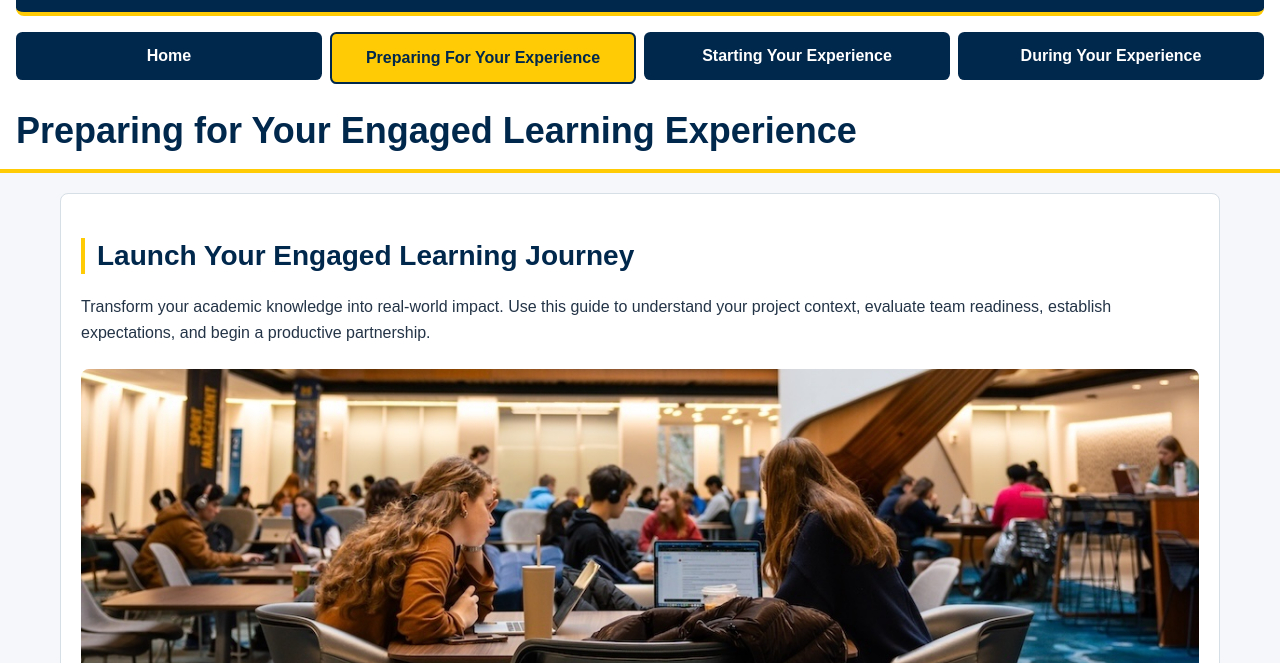
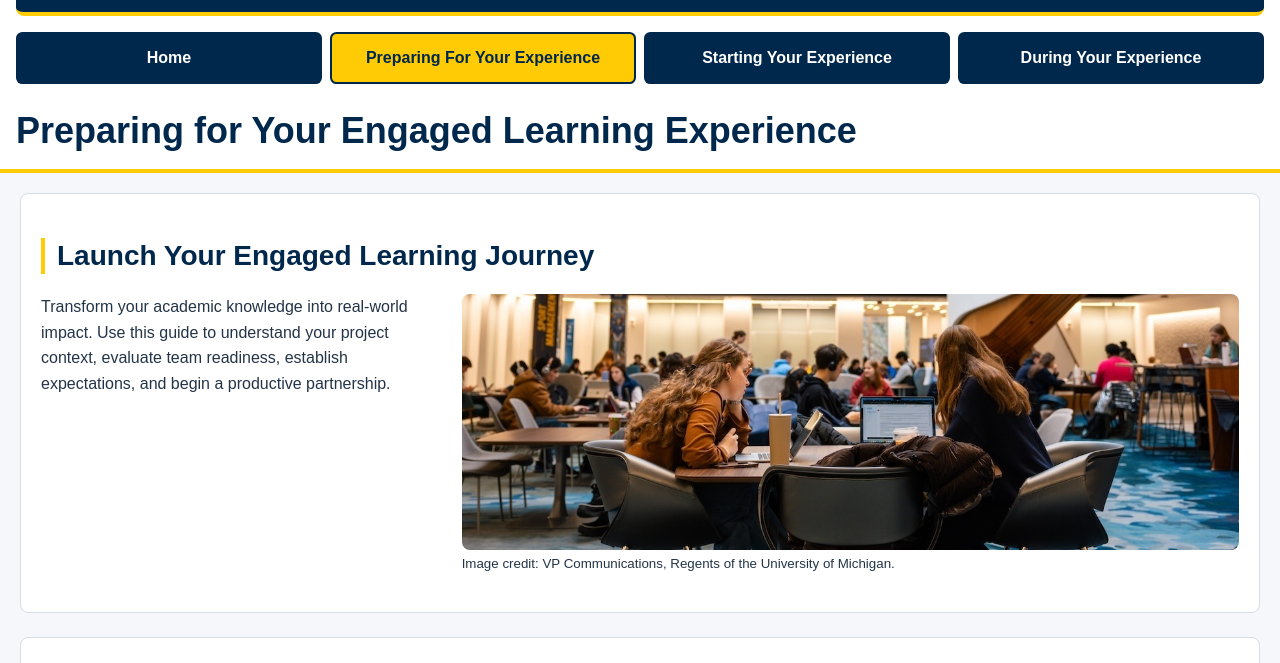
Before and after one commit to arsheaag/client_project_f26, a plain HTML site: page prep.html in a window 1280 px wide. Shown: the part 137-800 px from the top of the page. Drawn offline with Linux system fonts and the light colour scheme.

Commit message:
first content card align and nav bars corrected for larger views

```diff
--- a/css/style.css
+++ b/css/style.css
@@ -358,3 +358,38 @@ header .banner-title {
     line-height: 1.2;
     margin: 0;
 }
+
+/* additions for desktop view */
+
+/* this makes the nav bars flow in the same row on larger views */
+@media (min-width: 768px) {
+    nav ul {
+        grid-template-columns: repeat(4, 1fr);
+    }
+
+    /* changes view to stretched content cards on larger view to maximise space use */
+    main {
+        max-width: 100%;
+    }
+
+    /* this makes sure that nav is equal in height inspite of text len */
+    nav a {
+        /* with the inside text also centre aligned vertically and horizontally */
+        height: 100%;
+        display: flex;
+        align-items: center;
+        justify-content: center;
+    }
+
+    .intro-card-layout {
+    display: grid;
+    grid-template-columns: 1fr 2fr;
+    gap: 2rem;
+    align-items: start;
+    }
+
+    .intro-card-layout img {
+        height: 16rem;
+        object-fit: cover;
+    }
+}
--- a/prep.html
+++ b/prep.html
@@ -38,13 +38,15 @@
 
         <section>
             <h2>Launch Your Engaged Learning Journey</h2>
-
+            <div class = "intro-card-layout">
+            <div>
             <p>
                 Transform your academic knowledge into real-world impact. Use this
                 guide to understand your project context, evaluate team readiness,
                 establish expectations, and begin a productive partnership.
             </p>
-
+            </div>
+            <div>
             <img
                 class="prep-start-image"
                 src="images/MCOMMONS-FirstWeeksWinter2026-079.jpg"
@@ -53,7 +55,8 @@
             <p>
             <small>Image credit: VP Communications, Regents of the University of Michigan.</small>
             </p>
-
+            </div>
+        </div>
         </section>
 
         <section>
```
Also changed, not shown: during.html (+6 -2 lines), index.html (+1 -1 lines), starting.html (+6 -3 lines).
